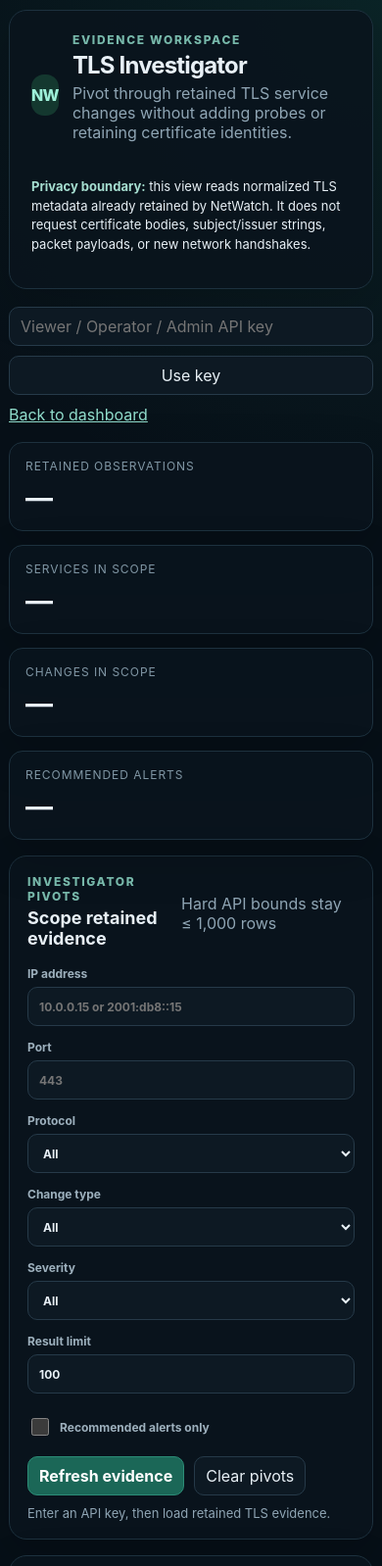
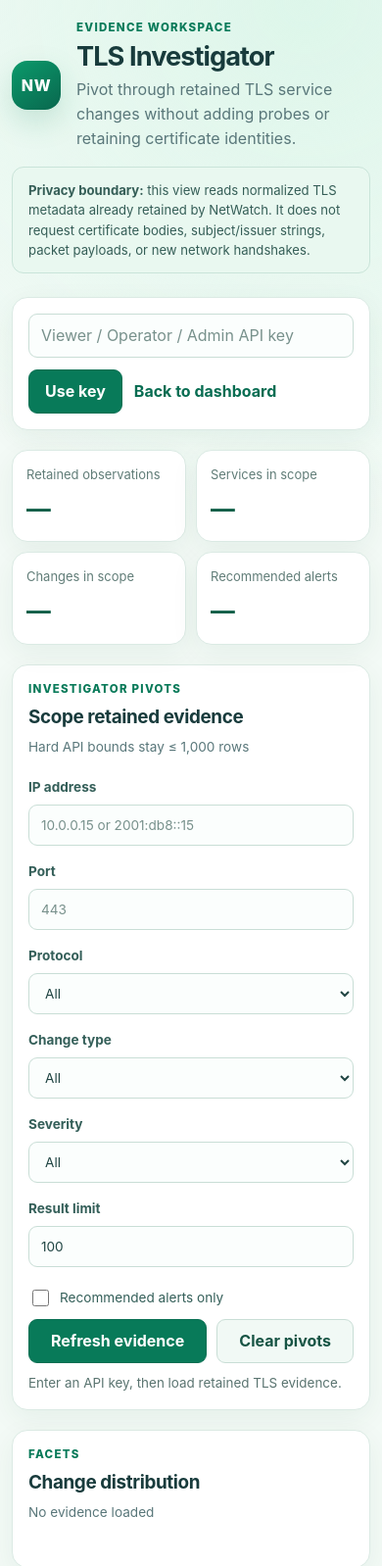
Before and after one commit to Adam-Ghanem/NetWatch, a plain HTML site: page frontend/tls-investigator.html in a window 390 px wide. Shown: the top 1598 px of the page at 98% size. Drawn offline with Linux system fonts and the light colour scheme.

Commit message:
feat(ui): TLS Investigator navigation and responsive workspace (#196)
* feat(ui): surface TLS investigator and restore responsive styling

* test(ui): format TLS navigation regression checks

* chore(ui): align TLS theme metadata and JS syntax validation

* chore(ui): align TLS theme metadata and JS syntax validation

* chore(ui): align TLS theme metadata and JS syntax validation

```diff
--- a/frontend/app-core.js
+++ b/frontend/app-core.js
@@ -57,6 +57,7 @@
   { id: 'network', label: 'Start a network scan', description: 'Open the authorization-first private network discovery form.', view: 'network', marker: 'NS', tag: 'Scan', keywords: 'cidr discover hosts assets' },
   { id: 'host', label: 'Check one host', description: 'Profile an approved device without starting a broad scan.', view: 'host', marker: 'HC', tag: 'Scan', keywords: 'ip device ping profile' },
   { id: 'ports', label: 'Audit TCP services', description: 'Review the bounded common-service exposure list.', view: 'ports', marker: 'PA', tag: 'Scan', keywords: 'ports tcp services exposure' },
+  { id: 'tls-investigator', label: 'Open TLS investigator', description: 'Investigate retained TLS changes and certificate posture without new probes.', href: '/tls-investigator.html', marker: 'TLS', tag: 'Analysis', keywords: 'tls certificates expiry downgrade cipher history' },
   { id: 'traffic', label: 'Explore live traffic', description: 'Capture bounded packet headers and review protocols, conversations, and devices.', view: 'traffic', marker: 'TX', tag: 'Observe', keywords: 'wireshark packet traffic protocol capture', requires: 'capture' },
   { id: 'inventory', label: 'Open asset inventory', description: 'Review monitored devices, ownership, and business context.', view: 'inventory', marker: 'AI', tag: 'Data', keywords: 'assets devices owner department' },
   { id: 'advisor', label: 'Open risk advisor', description: 'Review evidence-backed priorities and recommended next steps.', view: 'advisor', marker: 'RA', tag: 'Analysis', keywords: 'priority advice intelligence' },
@@ -1330,6 +1331,10 @@
     navigate(command.view);
     return;
   }
+  if (command.href === '/tls-investigator.html') {
+    window.location.assign(command.href);
+    return;
+  }
   if (command.action === 'refresh') $('#refresh').click();
 }
 
--- a/frontend/styles.css
+++ b/frontend/styles.css
@@ -126,6 +126,8 @@
   border-radius: 7px;
   color: #aaa8b6;
   background: transparent;
+  text-decoration: none;
+  cursor: pointer;
   white-space: nowrap;
   font-size: 0.81rem;
   font-weight: 650;
--- a/frontend/tls-investigator.css
+++ b/frontend/tls-investigator.css
@@ -1,60 +1,118 @@
-:root { color-scheme: dark; font-family: Inter, ui-sans-serif, system-ui, -apple-system, BlinkMacSystemFont, "Segoe UI", sans-serif; background: #071018; color: #e8f0f6; }
+/* NetWatch TLS Investigator — standalone evidence workspace, no external assets. */
+:root {
+  color-scheme: light;
+  font-family: Inter, ui-sans-serif, -apple-system, BlinkMacSystemFont, "Segoe UI", sans-serif;
+  color: #183b3c;
+  background: #f3faf6;
+  font-synthesis: none;
+}
 * { box-sizing: border-box; }
-body { margin: 0; min-height: 100vh; background: radial-gradient(circle at top right, rgba(40, 180, 145, .12), transparent 34rem), #071018; }
-button, input, select { font: inherit; border: 1px solid #263a49; border-radius: 10px; background: #0d1923; color: #e8f0f6; min-height: 40px; padding: 8px 11px; }
+body {
+  margin: 0;
+  min-height: 100vh;
+  background: radial-gradient(circle at 80% 0%, #ddf6ea 0, transparent 34rem), #f3faf6;
+  line-height: 1.55;
+}
+button, input, select { font: inherit; }
 button { cursor: pointer; }
-button:hover { border-color: #4d8078; }
-a { color: #91ddcc; }
-.shell { width: min(1480px, calc(100% - 32px)); margin: 0 auto; padding: 28px 0 48px; }
-.topbar, .panel, .metric { border: 1px solid #1d313e; background: rgba(9, 20, 29, .92); box-shadow: 0 18px 50px rgba(0, 0, 0, .16); }
-.topbar { display: flex; gap: 20px; justify-content: space-between; align-items: flex-start; border-radius: 18px; padding: 22px; }
-.brand { display: flex; gap: 14px; align-items: center; }
-.brand-mark { display: grid; place-items: center; width: 42px; height: 42px; border-radius: 13px; background: #14382f; color: #9ef0d9; font-weight: 800; letter-spacing: -.04em; }
-.eyebrow { margin: 0 0 4px; color: #77b8aa; font-size: 12px; text-transform: uppercase; letter-spacing: .14em; font-weight: 800; }
-h1, h2, h3, p { margin-top: 0; }
-h1 { margin-bottom: 4px; font-size: clamp(24px, 3vw, 34px); letter-spacing: -.035em; }
-h2 { margin-bottom: 4px; font-size: 18px; }
-.muted { color: #8fa5b4; }
-.privacy { max-width: 470px; font-size: 13px; line-height: 1.5; }
-.privacy strong { color: #a6dfd1; }
-.connection { margin-top: 18px; display: grid; grid-template-columns: minmax(230px, 1fr) auto auto; gap: 10px; }
-.dashboard-link { align-self: center; }
-.grid { display: grid; gap: 14px; }
-.metrics { grid-template-columns: repeat(4, minmax(0, 1fr)); margin-top: 18px; }
-.metric { border-radius: 14px; padding: 16px; }
-.metric span { display: block; color: #8197a5; font-size: 12px; text-transform: uppercase; letter-spacing: .08em; }
-.metric strong { display: block; margin-top: 8px; font-size: 28px; }
-.panel { margin-top: 16px; border-radius: 18px; padding: 18px; }
-.panel-head { display: flex; gap: 12px; align-items: center; justify-content: space-between; margin-bottom: 14px; }
-.filter-grid { grid-template-columns: repeat(6, minmax(0, 1fr)); }
-label { display: grid; gap: 6px; color: #9db0bd; font-size: 12px; font-weight: 700; }
-.check { display: flex; align-items: center; gap: 8px; min-height: 40px; padding-top: 21px; }
-.check input { min-height: 0; width: 18px; height: 18px; }
-.actions { display: flex; gap: 10px; flex-wrap: wrap; margin-top: 14px; align-items: center; }
-.primary { background: #1b6757; border-color: #2c8c77; color: white; font-weight: 750; }
-.status { color: #8fa5b4; font-size: 13px; }
-.status.error { color: #ffaaa5; }
-.status.success { color: #98e5c9; }
+a { color: #086d52; }
+a:hover { color: #064e3b; }
+:focus-visible { outline: 3px solid #09966c; outline-offset: 3px; }
+.shell { width: min(1360px, calc(100% - 48px)); margin: 0 auto; padding: 36px 0 72px; }
+.topbar { display: flex; gap: 32px; justify-content: space-between; align-items: flex-start; margin-bottom: 24px; }
+.brand { display: flex; gap: 16px; align-items: center; min-width: 0; }
+.brand-mark {
+  display: grid; place-items: center; flex: 0 0 62px; height: 62px;
+  border-radius: 16px; color: #fff; font-weight: 800; letter-spacing: .04em;
+  background: linear-gradient(145deg, #0b9a6b, #09674e);
+  box-shadow: 0 12px 30px #0c80552b;
+}
+.eyebrow { margin: 0 0 4px; color: #087a59; font-size: .72rem; font-weight: 800; letter-spacing: .11em; text-transform: uppercase; }
+h1 { margin: 0; font-size: clamp(1.7rem, 3vw, 2.25rem); letter-spacing: -.035em; line-height: 1.2; }
+h2 { margin: 0; font-size: 1.18rem; letter-spacing: -.02em; }
+.muted { margin: 5px 0 0; color: #59777a; }
+.privacy {
+  max-width: 430px; margin: 0; padding: 13px 16px;
+  border: 1px solid #c9e4d9; border-radius: 12px;
+  color: #355e57; background: #e9f8f0; font-size: .82rem;
+}
+.connection, .panel, .metric {
+  background: #fff; border: 1px solid #dbeae4;
+  border-radius: 16px; box-shadow: 0 8px 28px #154f3510;
+}
+.connection { display: flex; align-items: center; gap: 12px; flex-wrap: wrap; padding: 16px; margin: 0 0 20px; }
+.connection input { flex: 1 1 270px; min-width: 0; }
+.connection .dashboard-link { margin-left: auto; font-weight: 700; text-decoration: none; }
+input, select {
+  display: block; width: 100%; min-height: 42px; padding: 9px 12px;
+  border: 1px solid #c9ded6; border-radius: 9px;
+  background: #fbfefd; color: #204543;
+}
+input::placeholder { color: #78918c; }
+input:focus, select:focus { border-color: #09966c; outline: 2px solid #09966c44; outline-offset: 1px; }
+button {
+  min-height: 42px; padding: 9px 16px; border: 1px solid #c9ded6;
+  border-radius: 9px; color: #175444; background: #f1f9f5;
+  font-weight: 700; transition: background .15s, border-color .15s;
+}
+button:hover { border-color: #7cc9a7; background: #e5f6ec; }
+button.primary, #save-key { color: #fff; border-color: #086f52; background: #087a59; }
+button.primary:hover, #save-key:hover { background: #066045; }
+.grid { display: grid; gap: 16px; }
+.metrics { grid-template-columns: repeat(4, minmax(0, 1fr)); margin-bottom: 20px; }
+.metric { padding: 20px; min-width: 0; }
+.metric span { display: block; margin-bottom: 6px; color: #617d78; font-size: .81rem; }
+.metric strong { font-size: clamp(1.55rem, 3vw, 2.15rem); color: #105f48; font-variant-numeric: tabular-nums; }
+.panel { margin-bottom: 20px; padding: 24px; }
+.panel-head { display: flex; align-items: flex-start; justify-content: space-between; gap: 16px; margin-bottom: 20px; }
+.panel-head > .muted { margin-top: 0; font-size: .85rem; text-align: right; }
+.filter-grid { grid-template-columns: repeat(3, minmax(0, 1fr)); }
+.filter-grid label { color: #345f59; font-size: .85rem; font-weight: 700; }
+.filter-grid label input, .filter-grid label select { margin-top: 7px; font-weight: 400; }
+.actions { display: flex; gap: 10px; align-items: center; flex-wrap: wrap; margin-top: 20px; }
+.check { display: inline-flex; gap: 8px; align-items: center; margin-right: 5px; color: #345f59; font-size: .85rem; }
+.check input { width: 17px; height: 17px; min-height: 0; accent-color: #087a59; }
+.status { flex: 1 1 230px; color: #5a7470; font-size: .84rem; }
+.status.success { color: #097650; }
+.status.error { color: #b03048; }
 .facet-row { display: flex; gap: 8px; flex-wrap: wrap; }
-.facet-row.secondary { margin-top: 8px; }
-.facet { min-height: 32px; padding: 5px 9px; border-radius: 999px; color: #afc0cb; background: #0b1720; font-size: 12px; }
-.facet.active { border-color: #57aa96; color: #c8f5e9; background: #113128; }
-.timeline { display: grid; grid-auto-flow: column; grid-auto-columns: minmax(60px, 1fr); align-items: end; gap: 8px; min-height: 160px; overflow-x: auto; padding: 8px 2px 2px; }
-.day { display: grid; grid-template-rows: 110px auto auto; gap: 5px; align-items: end; min-width: 58px; }
-.bar-wrap { height: 110px; display: flex; align-items: end; gap: 3px; justify-content: center; }
-.bar { width: 14px; min-height: 2px; border-radius: 5px 5px 2px 2px; background: #3b8c7a; transform-origin: bottom; }
-.bar.alert { background: #b77b55; }
-.day small { text-align: center; color: #748a98; font-size: 10px; white-space: nowrap; }
-.day strong { text-align: center; font-size: 11px; }
-.table-wrap { overflow: auto; border: 1px solid #1c2d39; border-radius: 13px; }
-table { width: 100%; min-width: 1050px; border-collapse: collapse; }
-th, td { padding: 11px 12px; border-bottom: 1px solid #172833; text-align: left; vertical-align: top; font-size: 12px; }
-th { position: sticky; top: 0; background: #0d1a23; color: #8ea5b3; text-transform: uppercase; letter-spacing: .06em; font-size: 10px; }
-td { color: #cad6de; }
-.pill { display: inline-block; padding: 3px 7px; border-radius: 999px; border: 1px solid #2c4352; font-size: 10px; text-transform: uppercase; }
-.pill.high { border-color: #9c574f; color: #ffb2aa; }
-.pill.medium { border-color: #826944; color: #f1ce8a; }
-.pill.alert { border-color: #8a6044; color: #ffc08e; }
-.empty { padding: 30px; text-align: center; color: #718896; }
-@media (max-width: 1000px) { .metrics { grid-template-columns: repeat(2, 1fr); } .filter-grid { grid-template-columns: repeat(2, 1fr); } .topbar { flex-direction: column; } }
-@media (max-width: 620px) { .shell { width: min(100% - 18px, 1480px); padding-top: 10px; } .metrics, .filter-grid, .connection { grid-template-columns: 1fr; } .check { padding-top: 0; } }
+.facet-row.secondary { margin-top: 9px; }
+.facet { min-height: 34px; padding: 6px 12px; font-size: .81rem; }
+.facet.active { color: #fff; border-color: #087a59; background: #087a59; }
+.timeline { display: flex; align-items: end; gap: 9px; min-height: 200px; max-width: 100%; overflow-x: auto; padding: 16px 4px 4px; }
+.day { display: flex; flex: 1 0 27px; max-width: 54px; min-width: 27px; flex-direction: column; gap: 5px; align-items: center; color: #587b74; }
+.day small { font-size: .66rem; white-space: nowrap; }
+.day strong { font-size: .73rem; font-variant-numeric: tabular-nums; }
+.bar-wrap { height: 145px; width: 100%; display: flex; align-items: end; justify-content: center; gap: 2px; }
+.bar { height: 100%; width: 42%; max-width: 17px; background: #0c9770; border-radius: 4px 4px 0 0; transform-origin: bottom; }
+.bar.alert { background: #d88731; }
+.table-wrap { overflow: auto; max-width: 100%; }
+table { width: 100%; border-collapse: collapse; font-size: .82rem; text-align: left; }
+th, td { padding: 12px; border-bottom: 1px solid #e7efeb; vertical-align: top; }
+th { position: sticky; top: 0; background: #f1f8f4; color: #41685e; white-space: nowrap; font-size: .73rem; letter-spacing: .03em; text-transform: uppercase; }
+td { color: #355955; overflow-wrap: anywhere; }
+tbody tr:hover { background: #f8fcf9; }
+.pill { display: inline-block; padding: 3px 9px; border-radius: 100px; background: #edf2f0; color: #506762; font-size: .75rem; font-weight: 700; }
+.pill.low { background: #e9f5ed; color: #087044; }
+.pill.medium { background: #fff4d6; color: #895b0b; }
+.pill.high, .pill.alert, .pill.critical { background: #fff0eb; color: #b33b34; }
+.empty { padding: 22px; color: #68857a; text-align: center; }
+@media (max-width: 900px) {
+  .topbar { flex-direction: column; gap: 16px; }
+  .privacy { max-width: none; }
+  .metrics { grid-template-columns: repeat(2, minmax(0, 1fr)); }
+  .filter-grid { grid-template-columns: repeat(2, minmax(0, 1fr)); }
+}
+@media (max-width: 600px) {
+  .shell { width: calc(100% - 24px); padding-top: 20px; }
+  .brand-mark { flex-basis: 50px; height: 50px; }
+  .connection .dashboard-link { margin-left: 0; }
+  .panel { padding: 16px; }
+  .panel-head { flex-direction: column; gap: 6px; }
+  .panel-head > .muted { text-align: left; }
+  .metrics { gap: 10px; }
+  .metric { padding: 14px; }
+  .filter-grid { grid-template-columns: minmax(0, 1fr); }
+  .actions > button { flex: 1 1 auto; }
+}
+@media (prefers-reduced-motion: reduce) { button { transition: none; } }
```
Also changed, not shown: frontend/index.html (+1 -0 lines), frontend/tls-investigator.html (+2 -1 lines), 4 other files.
